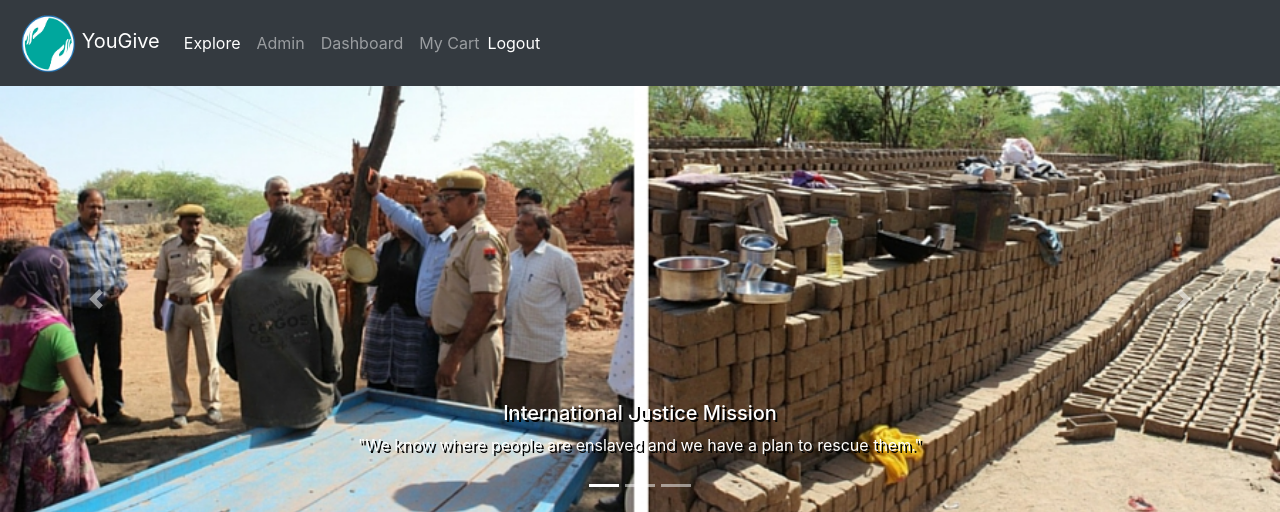
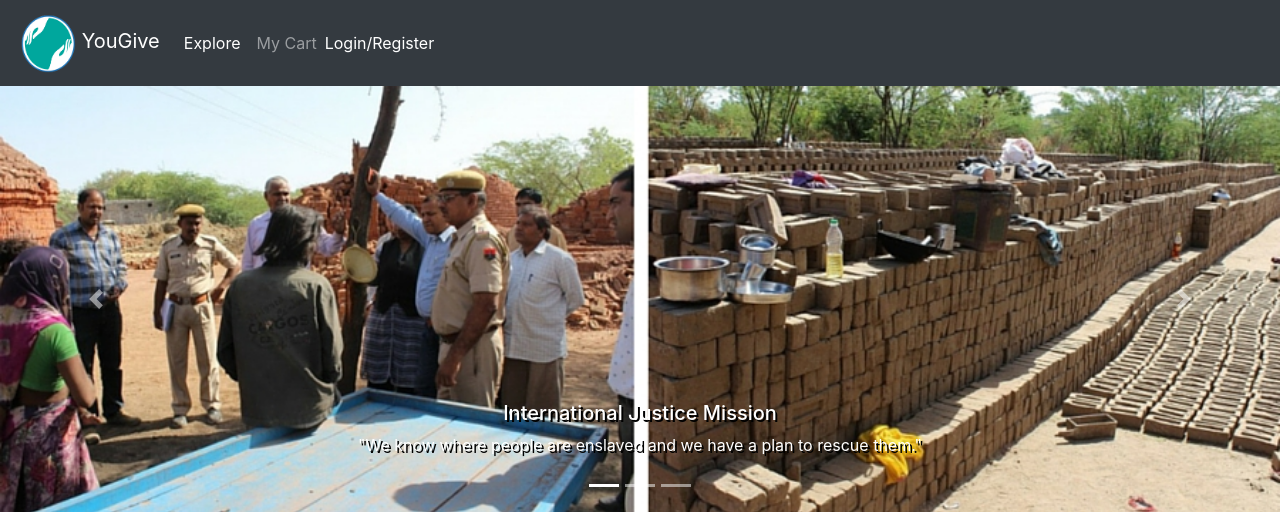
Before and after one commit to taylor-brudos/you-give, a Django app: page /explore in a window 1280 px wide. Shown: the top 512 px of the page. Run offline with Django 3.2, Linux system fonts and the light colour scheme; parts of the project's set-up code (start-up, migrations or seed data) failed here and were passed over; some libraries are stand-ins or nearby versions.

Commit message:
updated explore page

```diff
--- a/apps/first_app/templates/first_app/explore.html
+++ b/apps/first_app/templates/first_app/explore.html
@@ -58,18 +58,28 @@
                 <li class="nav-item active">
                     <a class="nav-link" href="/explore">Explore <span class="sr-only">(current)</span></a>
                 </li>
+                {% if 'user_id' in request.session %}
+                {% if request.session.user_level == 1 %}
                 <li class="nav-item">
                     <a class="nav-link" href="/admin/users">Admin</a>
                 </li>
+                {% endif %}
                 <li class="nav-item">
-                    <a class="nav-link" href="/user/1">Dashboard</a>
+                    <a class="nav-link" href="/user/{{request.session.user_id}}">Dashboard</a>
                 </li>
+                {% endif %}
                 <li class="nav-item">
-                    <a class="nav-link" href="#">My Cart</a>
+                    <a class="nav-link" href="/checkout">My Cart</a>
                 </li>
+                {% if 'user_id' in request.session %}
                 <li class="navbar-text text-right">
-                    <a href="/">Logout</a>
+                    <a href="/logout">Logout</a>
                 </li>
+                {% else %}
+                <li class="navbar-text text-right">
+                    <a href="/register">Login/Register</a>
+                </li>
+                {% endif %}
             </ul>
         </nav>
         <div class='centered'>
```
